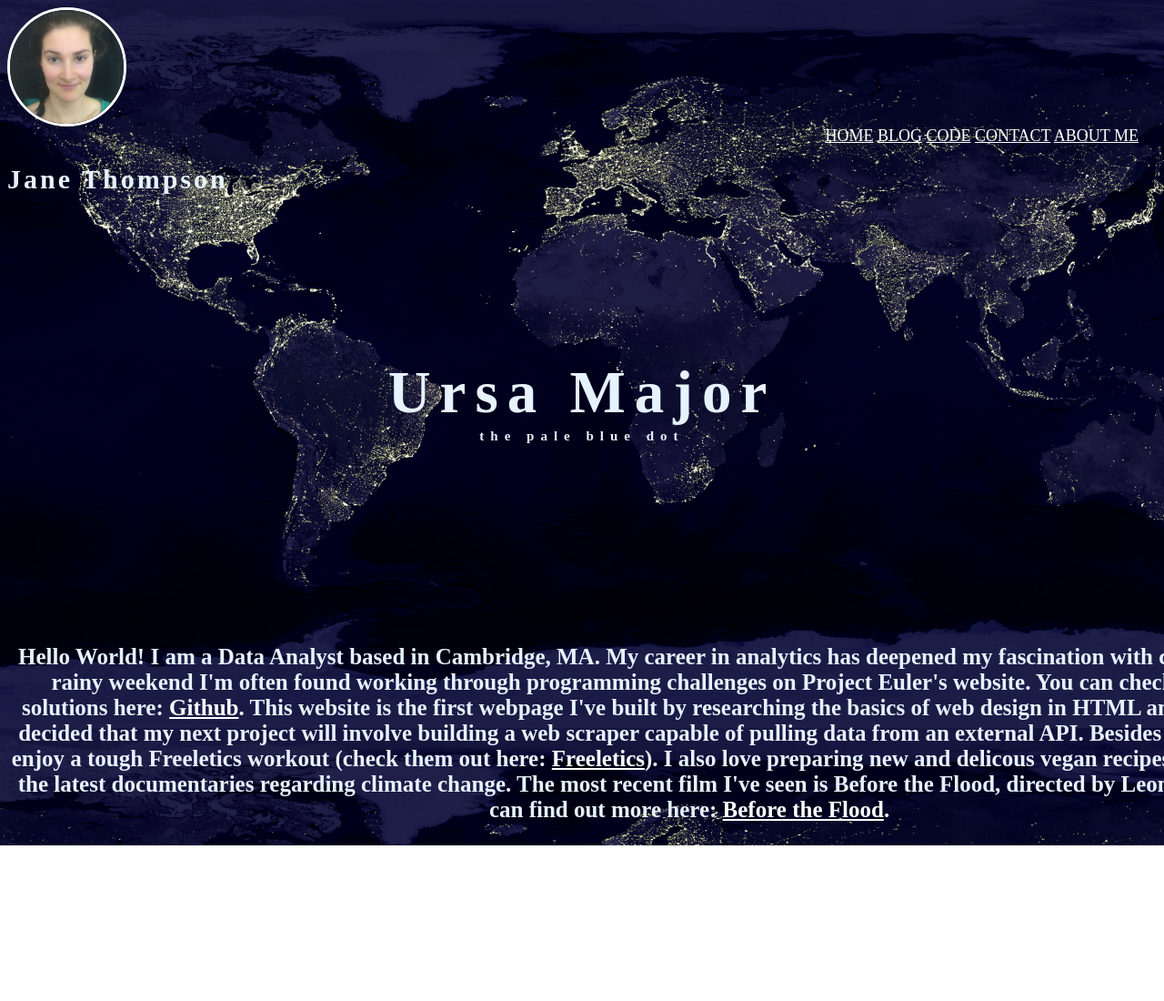
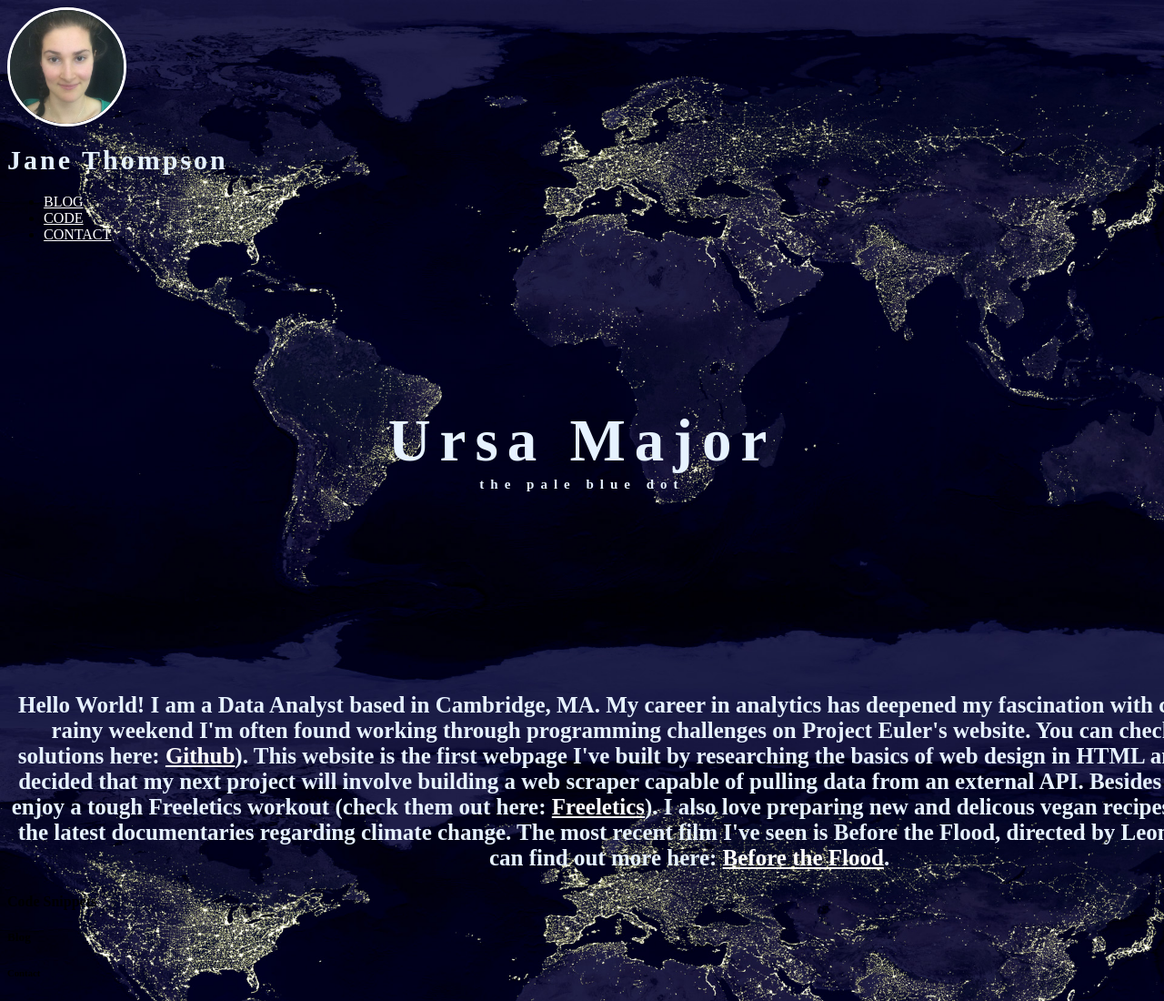
Before and after one commit to Veganveins/Websites, a plain HTML site: page index.html in a window 1280 px wide. Shown: the top 1100 px of the page at 91% size. Before the commit the page ends 929 px from the top, so only its background shows below. Drawn offline with Linux system fonts and the light colour scheme; a web font is replaced by a local one.

Commit message:
Add Navigation Bar and Space For Snippets

```diff
--- a/index.html
+++ b/index.html
@@ -1,51 +1,43 @@
 <html>
     <head>
+
         <link href="https://fonts.googleapis.com/css?family=Raleway Dots" rel="stylesheet">
         <link rel = "stylesheet" type = "text/css" href="style.css">
+
+
     </head>
 
+
     <body>
-
+        <div class="container">
 
             <img class ="me" src="me.jpg " />
+            <h1 id="home">     Jane Thompson        </h1>
 
-         <div class="sidenav" align="right">
-          <a href="#">HOME</a>
-          <a href="#">BLOG</a>
-          <a href="#">CODE</a>
-          <a href="#">CONTACT</a>
-          <a href="#">ABOUT ME</a>
-        </div>
-        <h1>     Jane Thompson        </h1>
-
-
-
+            <ul>
+            <li class = "interesting"><a href="#blog" class="nav-link">BLOG</a></li>
+            <li class = "interesting"><a href="#code" class="nav-link">CODE</a></li>
+            <li><a href="#contact" class="nav-link">CONTACT</a></li>
+        </ul>
 
 
             <div class ="title">
 
                 <h2>    Ursa Major        </h2>
                 <h3> the pale blue dot </h3>
+
+            </div>
         </div>
 
-
-
-
-
-
-
-
-
-
-
         <p class="bio">
-    Hello World! I am a Data Analyst based in Cambridge, MA. My career in analytics has deepened my fascination with computer code. On a rainy weekend I'm often found working through programming challenges on Project Euler's website. You can check out some of my solutions here: <strong><a href="wwww.github.com/Veganveins/ProjectEuler">Github</a></strong>. This website is the first webpage I've built by researching the basics of web design in HTML and CSS. I've already decided that my next project will involve building a web scraper capable of pulling data from an external API. Besides the technical stuff, I enjoy a tough Freeletics workout (check them out here: <strong><a href="https://www.freeletics.com/en">Freeletics</a></strong>). I also love preparing new and delicous vegan recipes, as well as watching the latest documentaries regarding climate change. The most recent film I've seen is Before the Flood, directed by Leonardo DiCaprio. You can find out more here: <strong><a href="https://www.beforetheflood.com/">Before the Flood</a></strong>.
+                Hello World! I am a Data Analyst based in Cambridge, MA. My career in analytics has deepened my fascination with computer code. On a rainy weekend I'm often found working through programming challenges on Project Euler's website. You can check out some of my solutions here: <strong><a href="https://www.github.com/Veganveins/ProjectEuler">Github</a></strong>). This website is the first webpage I've built by researching the basics of web design in HTML and CSS. I've already decided that my next project will involve building a web scraper capable of pulling data from an external API. Besides the technical stuff, I enjoy a tough Freeletics workout (check them out here: <strong><a href="https://www.freeletics.com/en">Freeletics</a></strong>). I also love preparing new and delicous vegan recipes, as well as watching the latest documentaries regarding climate change. The most recent film I've seen is Before the Flood, directed by Leonardo DiCaprio. You can find out more here: <strong><a href="https://www.beforetheflood.com/">Before the Flood</a></strong>.
             </p>
 
-
-
-
+        <h4 id="code"> Code Snippets </h4>
+        <h5 id="blog"> Blog </h5>
+        <h6 id="contact"> Contact </h6>
 
 
     </body>
+
 </html>
```
Lines whose indentation alone changed are shown as unchanged.
